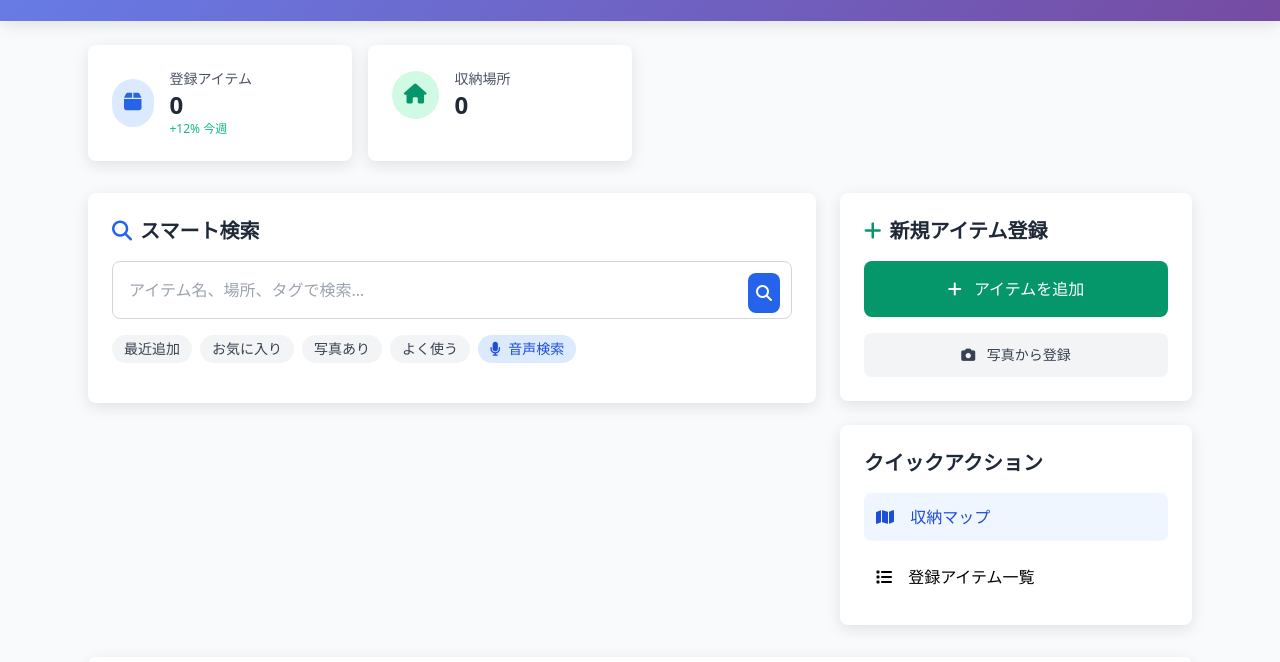
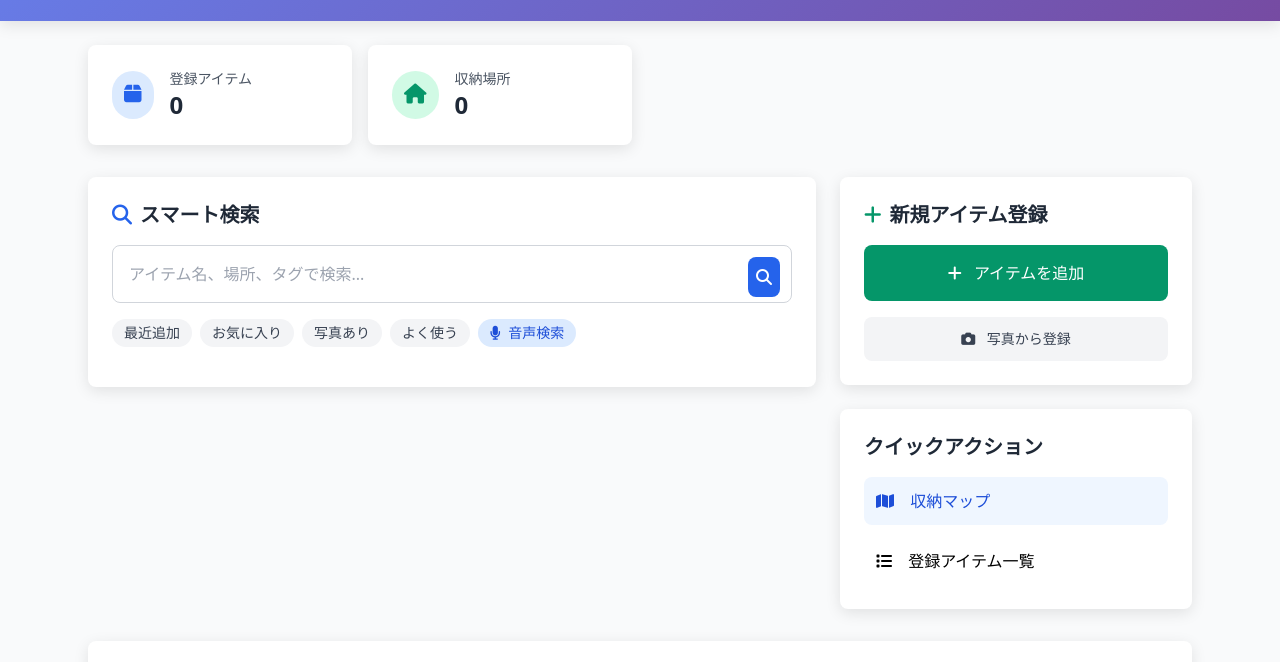
Before and after one commit to appadaycreator/item-locator, a website: page index.html in a window 1280 px wide. Shown: the part 83-745 px from the top of the page. Drawn offline with nearby package versions, Linux system fonts and the light colour scheme.

Commit message:
Remove unused weekly increase tag

```diff
--- a/index.html
+++ b/index.html
@@ -64,7 +64,6 @@
                     <div class="ml-4">
                         <p class="text-gray-600 text-sm">登録アイテム</p>
                         <p class="text-2xl font-bold text-gray-800" id="itemCount">0</p>
-                        <p class="text-green-500 text-xs">+12% 今週</p>
                     </div>
                 </div>
             </div>
```
